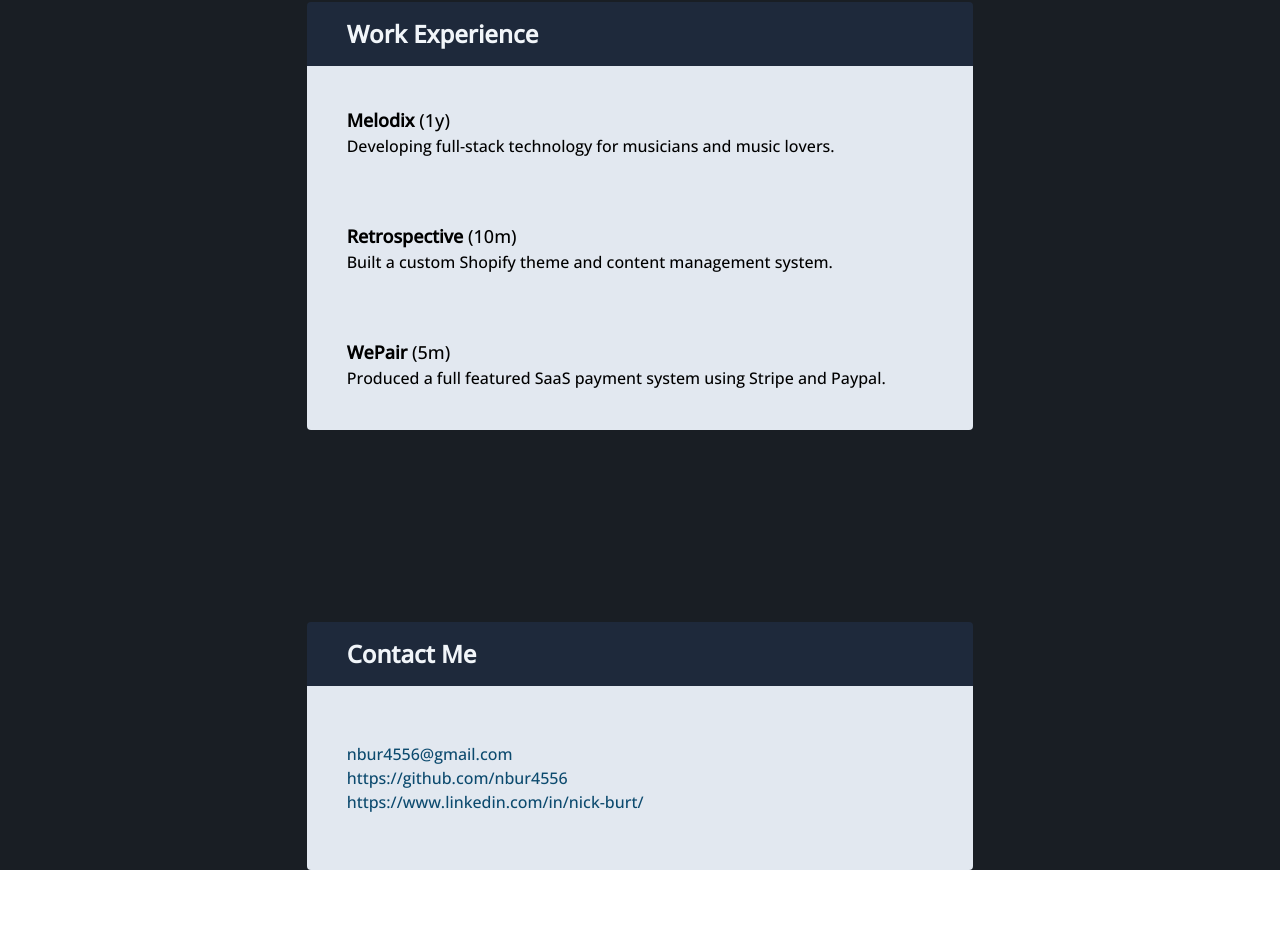
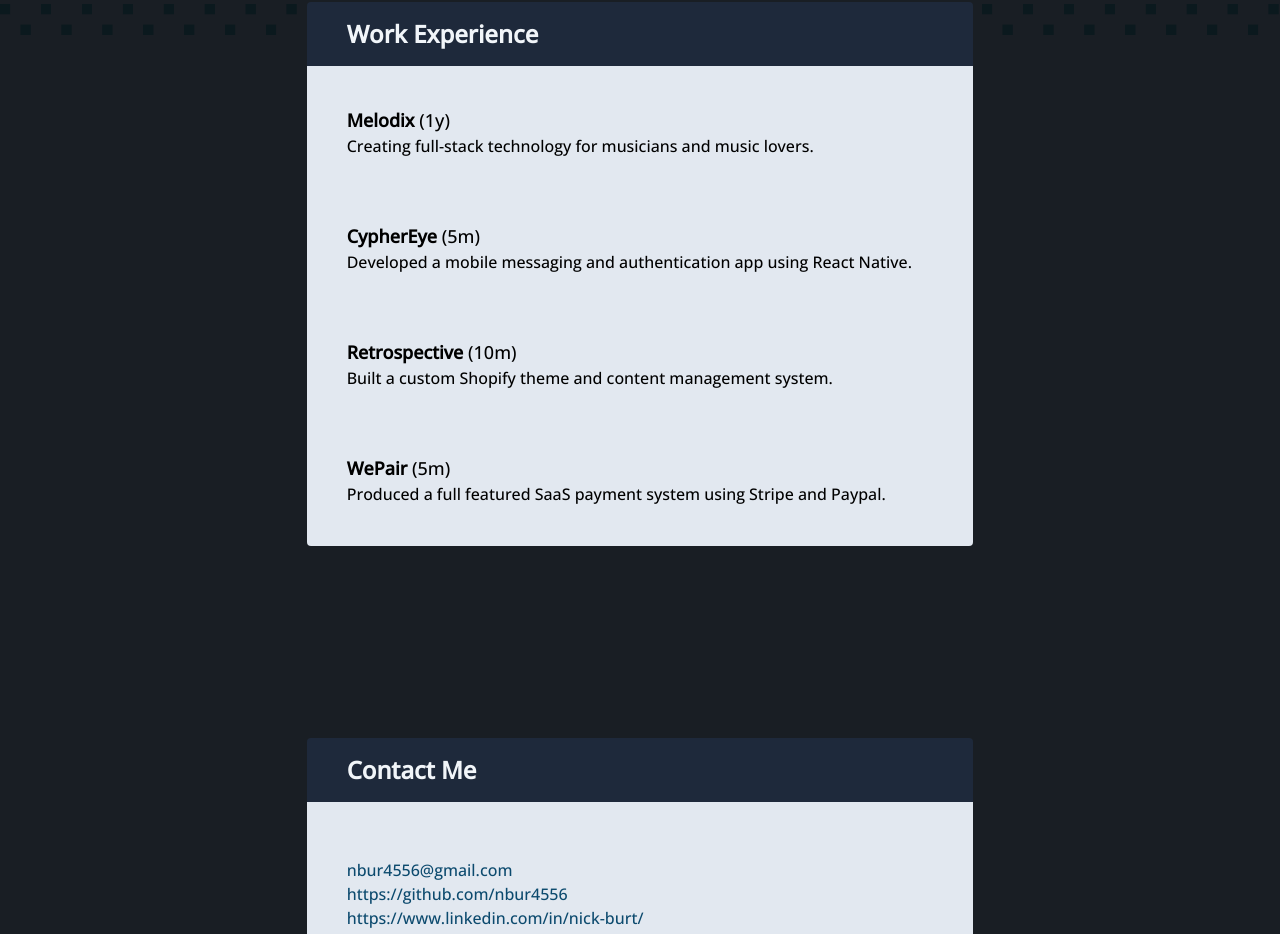
Before and after one commit to nbur4556/svkit-portfolio, a SvelteKit app: page / in a window 1280 px wide. Shown: the part 1960-2894 px from the top of the page. Before the commit the page ends 2830 px from the top, so only its background shows below. Built offline with nearby package versions, Linux system fonts and the light colour scheme.

Commit message:
feat: include cypher eye experience

```diff
--- a/src/stores/experienceStore.ts
+++ b/src/stores/experienceStore.ts
@@ -10,8 +10,13 @@
 const experienceData: Array<Experience> = [
   {
     title: "Melodix",
-    description: "Developing full-stack technology for musicians and music lovers.",
+    description: "Creating full-stack technology for musicians and music lovers.",
     startDate: new Date(2022, 4),
+  },
+  {
+    title: "CypherEye",
+    description: "Developed a mobile messaging and authentication app using React Native.",
+    startDate: new Date(2022, 11)
   },
   {
     title: "Retrospective",
```
